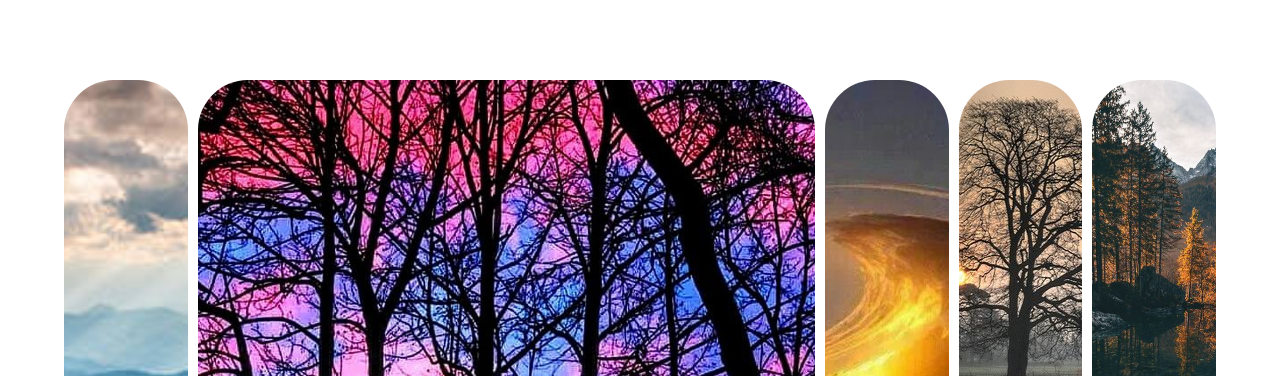
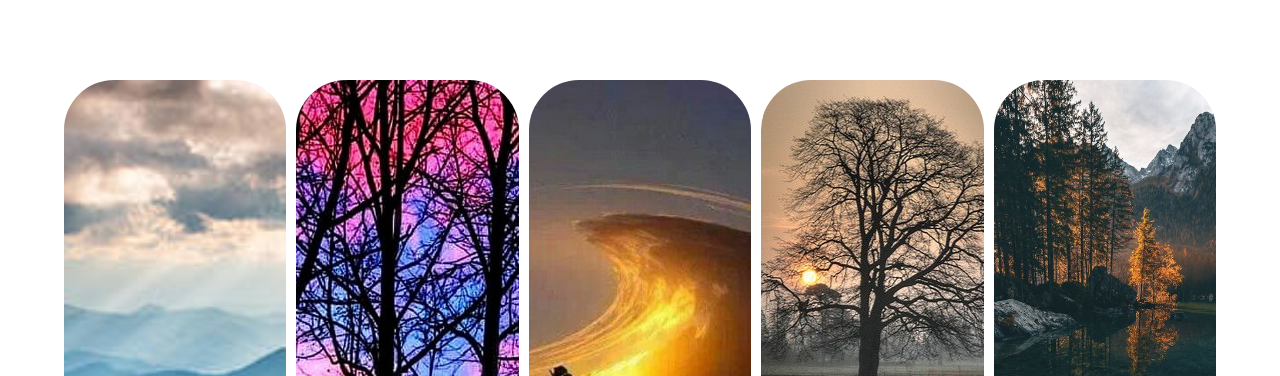
Before and after one commit to raina-pulkit/50_Days_WebDev, a plain HTML site: page Day1-Expanding_Cards/index.html in a window 1280 px wide. Shown: the top 376 px of the page. Drawn offline with nearby package versions, Linux system fonts and the light colour scheme; a web font is replaced by a local one.

Commit message:
modified:   Day1-Expanding_Cards/index.html

```diff
--- a/Day1-Expanding_Cards/index.html
+++ b/Day1-Expanding_Cards/index.html
@@ -13,7 +13,7 @@
 <body>
     <div class="container">
         <div class="panel one"><h1>Feature 1</h1></div>
-        <div class="panel two active"><h1>Feature 2</h1></div>
+        <div class="panel two"><h1>Feature 2</h1></div>
         <div class="panel three"><h1>Feature 3</h1></div>
         <div class="panel four"><h1>Feature 4</h1></div>
         <div class="panel five"><h1>Feature 5</h1></div>
```
